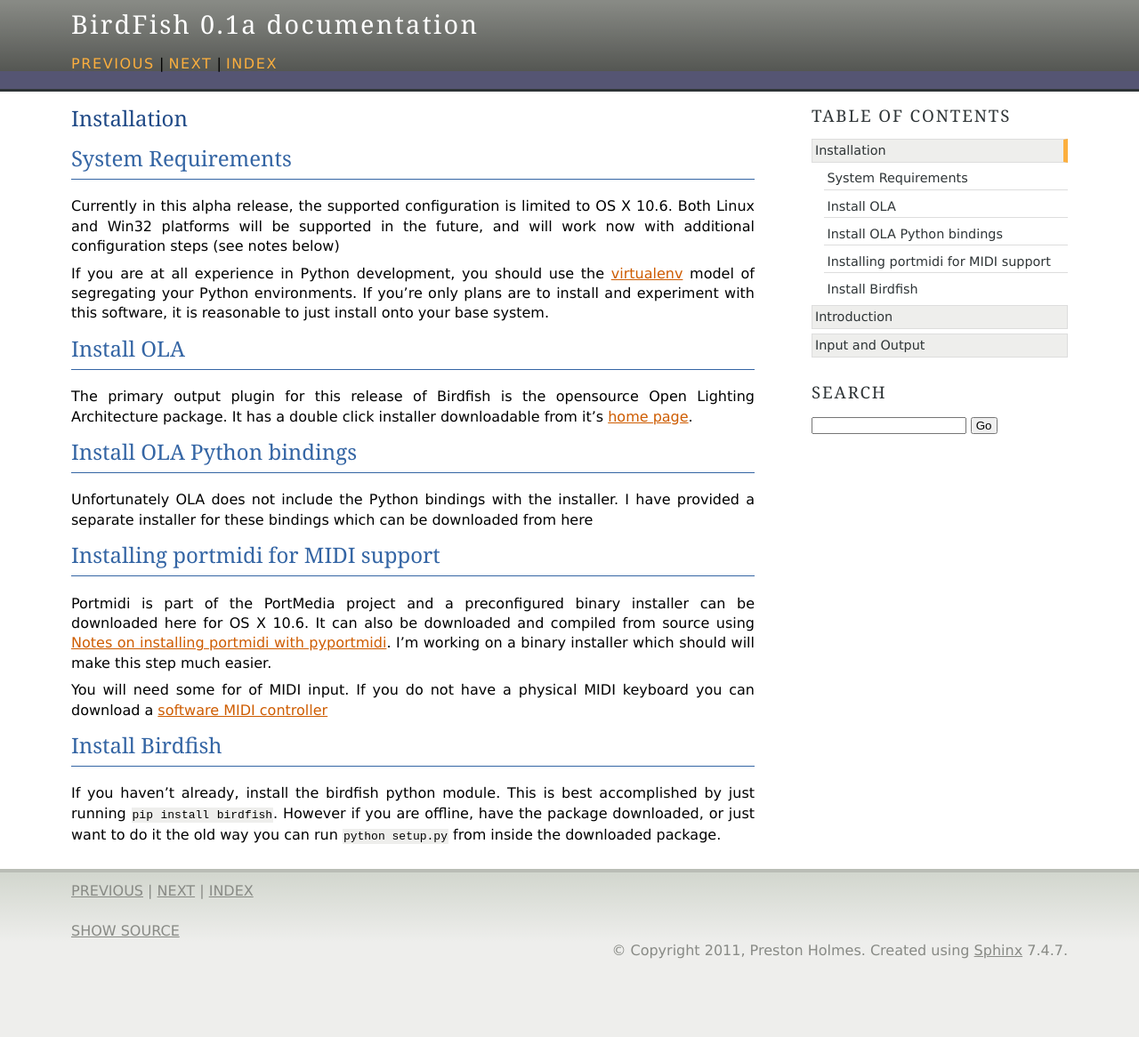
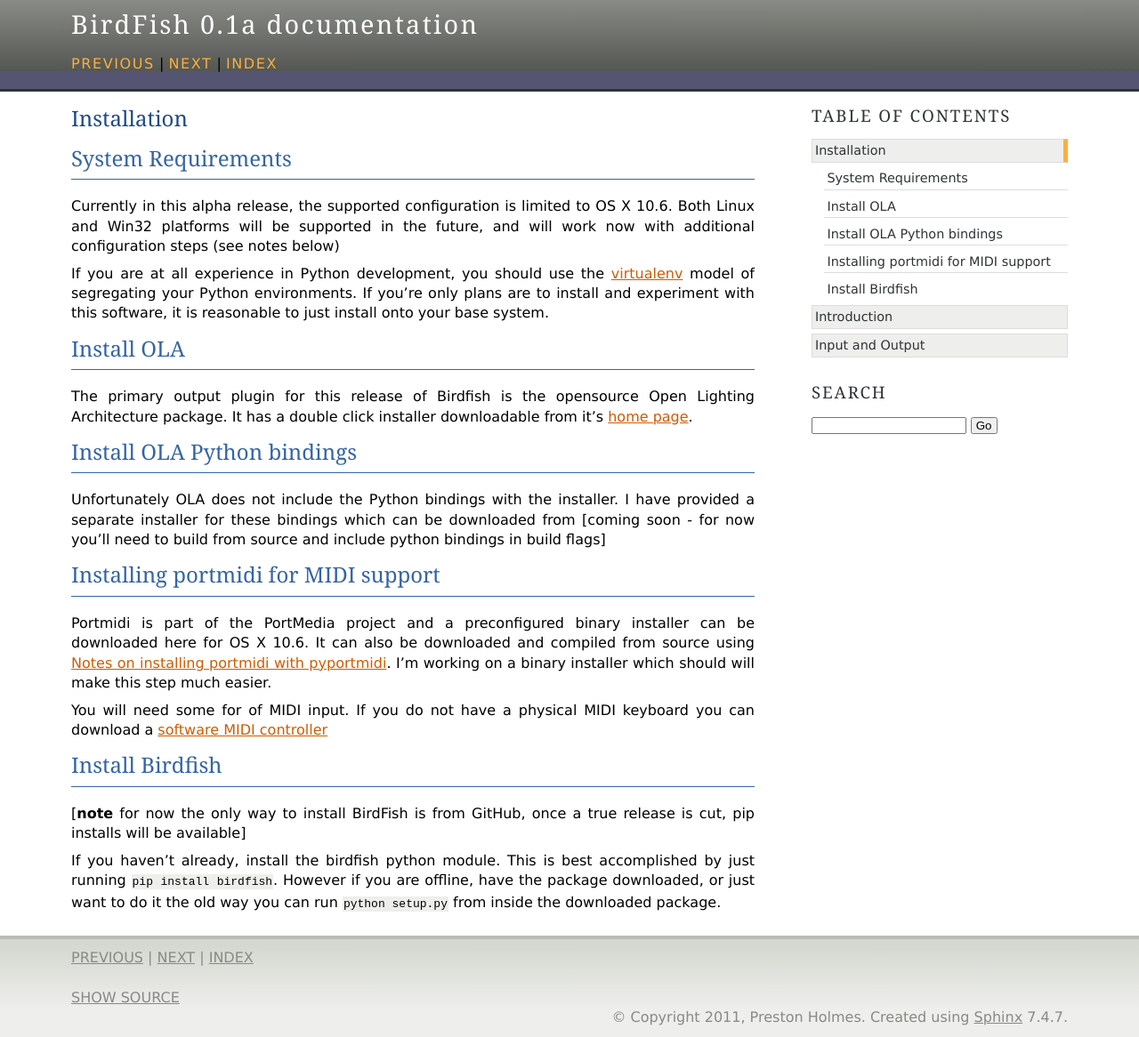
Before and after one commit to ptone/BirdFish, a Sphinx documentation site: the page built from docs/installation.rst, in a window 1280 px wide. Shown: the whole page at 89% size. Built offline with Sphinx 7.4.7, drawn with Linux system fonts in a browser that asks for light colours; pages that are not in the unit, such as notebooks, are missing from menus; before the commit the page ends 1090 px from its top, so only the background shows below that.

Commit message:
clarified some early alpha issues in the docs

```diff
--- a/docs/installation.rst
+++ b/docs/installation.rst
@@ -25,7 +25,8 @@
 
 Unfortunately OLA does not include the Python bindings with the installer.
 I have provided a separate installer for these bindings which can be downloaded
-from here
+from [coming soon - for now you'll need to build from source and include python
+bindings in build flags]
 
 Installing portmidi for MIDI support
 ------------------------------------
@@ -41,6 +42,9 @@
 Install Birdfish
 ----------------
 
+[**note** for now the only way to install BirdFish is from GitHub, once a true
+release is cut, pip installs will be available]
+
 If you haven't already, install the birdfish python module.  This is best
 accomplished by just running ``pip install birdfish``.  However if you are
 offline, have the package downloaded, or just want to do it the old way you can
```
